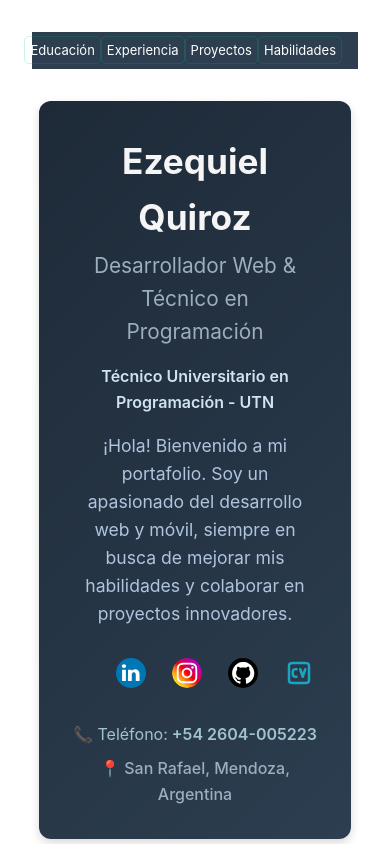
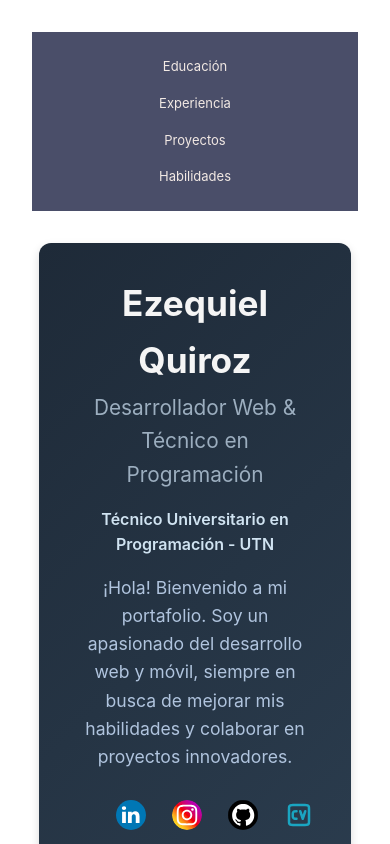
Before and after one commit to EzequielQ2004/Portafolio-Vuejs, a Vue app: page / in a window 390 px wide. Shown: the top 844 px of the page. Built offline with nearby package versions, Linux system fonts and the light colour scheme.

Commit message:
Personalize la barra de navegacion

```diff
--- a/src/components/icons/NavBar.vue
+++ b/src/components/icons/NavBar.vue
@@ -1,65 +1,68 @@
 <template>
-    <nav class="navbar">
-      <div class="navbar-menu">
-        <ul>
-         <a v-for="nav in nevegacion" :key="nav.nombre" href="nav.enlace" class="nav.item" >{{nav.nombre}}</a>
-        </ul>
-      </div>
-    </nav>
+  <nav class="navbar">
+    <div class="navbar-menu">
+      <ul class="nav-list">
+        <li v-for="nav in nevegacion" :key="nav.id" class="nav-item">
+          <a :href="nav.enlace">{{ nav.nombre }}</a>
+        </li>
+      </ul>
+    </div>
+  </nav>
 </template>
 
 <script setup>
 import { ref } from 'vue';
-const nevegacion= ref([
-    {id:1, nombre: "Educación", enlace:"#educacion"},
-    {id:2, nombre: "Experiencia", enlace:"#experiencia"},
-    {id:3, nombre: "Proyectos", enlace:"#proyectos"},
-    {id:4, nombre: "Habilidades", enlace:"#habilidades"}
+const nevegacion = ref([
+    { id: 1, nombre: "Educación", enlace: "#educacion" },
+    { id: 2, nombre: "Experiencia", enlace: "#experiencia" },
+    { id: 3, nombre: "Proyectos", enlace: "#proyectos" },
+    { id: 4, nombre: "Habilidades", enlace: "#habilidades" }
 ]);
 </script>
 
 <style scoped>
 .navbar {
-  background-color: var(--vt-c-indigo);
+  background-color: #4a4e69;
   color: #fff;
-  padding: 0.5rem 1rem;
+  padding: 1rem;
+  display: flex;
   align-items: center;
-}
-.navbar-item {
-  color: #fff;
-  text-decoration: none;
-  margin-right: 1rem;
-}
-.navbar-menu {
-  display: flex;
-  justify-content: flex-end;
-}
-.nav-list {
-  list-style: none;
+  justify-content: center;
 }
 
-a {
-  border: 1px solid;
-  border-color: hsla(160, 100%, 37%, 0.2);
-  border-radius: 5px;
-  /*Eliminar la subrayado de los enlaces y elementos con clase "green"*/
-  text-decoration: none;
-  /*Añade una transicion suave para los cambios de estilo*/
-  transition: 0.4s;
-  /*Añade padding alrededor del contenido*/
-  padding: 5px;
+.navbar-menu {
+  width: 100%;
 }
 
-a:hover {
-  /*Cambiar el color de forma al pasar el mouse sobre un enlace*/
-  background-color: hsla(160, 100%, 37%, 0.2);
+.nav-list {
+  display: flex;
+  justify-content: space-around;
+  list-style: none;
+  margin: 0;
+  padding: 0;
 }
 
+.nav-item a {
+  color: #f2e9e4;
+  text-decoration: none;
+  padding: 0.5rem 1rem;
+  border-radius: 8px;
+  transition: background-color 0.3s, color 0.3s;
+}
+
+.nav-item a:hover {
+  background-color: #9a8c98;
+  color: #22223b;
+}
+
+/* Estilos para pantallas pequeñas */
 @media (max-width: 768px) {
-  .navbar-menu {
-    display: flex;
-    justify-content: flex-end;
-    width: 100%;
+  .nav-list {
+    flex-direction: column;
+    align-items: center;
+  }
+  .nav-item {
+    margin: 0.5rem 0;
   }
 }
 </style>
```
